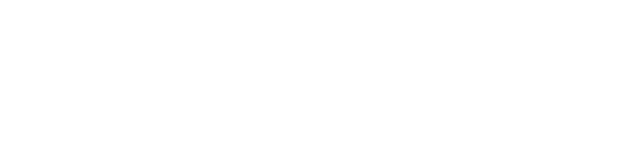
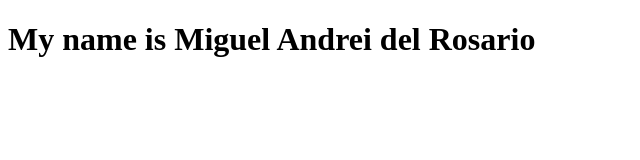
Before and after one commit to migs159/DEL-ROSARIO-IT301, a plain HTML site: page index.html in a window 1280 px wide. Shown: the whole page, without its empty margins (0-640 px from the left). Drawn offline with Linux system fonts and the light colour scheme.

Commit message:
Add h1 tag

```diff
--- a/index.html
+++ b/index.html
@@ -6,6 +6,6 @@
     <title>My Profile</title>
 </head>
 <body>
-
+    <h1>My name is Miguel Andrei del Rosario</h1>
 </body>
 </html>
```
